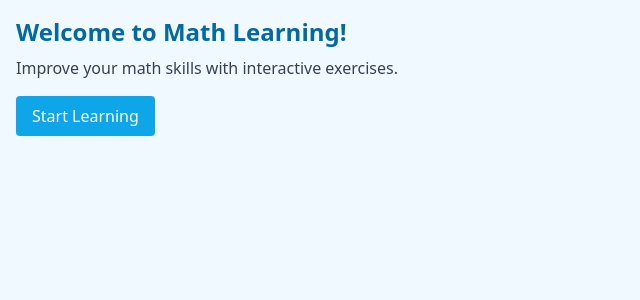
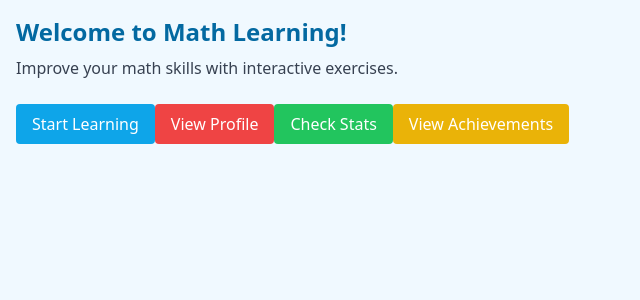
Before and after one commit to Svendzen/MathLearningPlatform, a React (Vite) app in the folder frontend/: page / in a window 1280 px wide. Shown: the top 300 px of the page, without its empty margins (0-640 px from the left). Built offline with nearby package versions, Linux system fonts and the light colour scheme.

Commit message:
Added buttons for profile, stats & achievements

```diff
--- a/frontend/src/components/Dashboard.jsx
+++ b/frontend/src/components/Dashboard.jsx
@@ -5,9 +5,21 @@ function Dashboard() {
         <div className="p-4">
             <h1 className="text-2xl font-bold text-primary-700">Welcome to Math Learning!</h1>
             <p className="mt-2 text-gray-700">Improve your math skills with interactive exercises.</p>
-            <Link to="/modules" className="mt-4 inline-block bg-primary-500 text-white px-4 py-2 rounded">
-                Start Learning
-            </Link>
+
+            <div className="mt-4 space-y-2">
+                <Link to="/modules" className="inline-block bg-primary-500 text-white px-4 py-2 rounded">
+                    Start Learning
+                </Link>
+                <Link to="/profile" className="inline-block bg-red-500 text-white px-4 py-2 rounded">
+                    View Profile
+                </Link>
+                <Link to="/stats" className="inline-block bg-green-500 text-white px-4 py-2 rounded">
+                    Check Stats
+                </Link>
+                <Link to="/achievements" className="inline-block bg-yellow-500 text-white px-4 py-2 rounded">
+                    View Achievements
+                </Link>
+            </div>
         </div>
     );
 }
```
